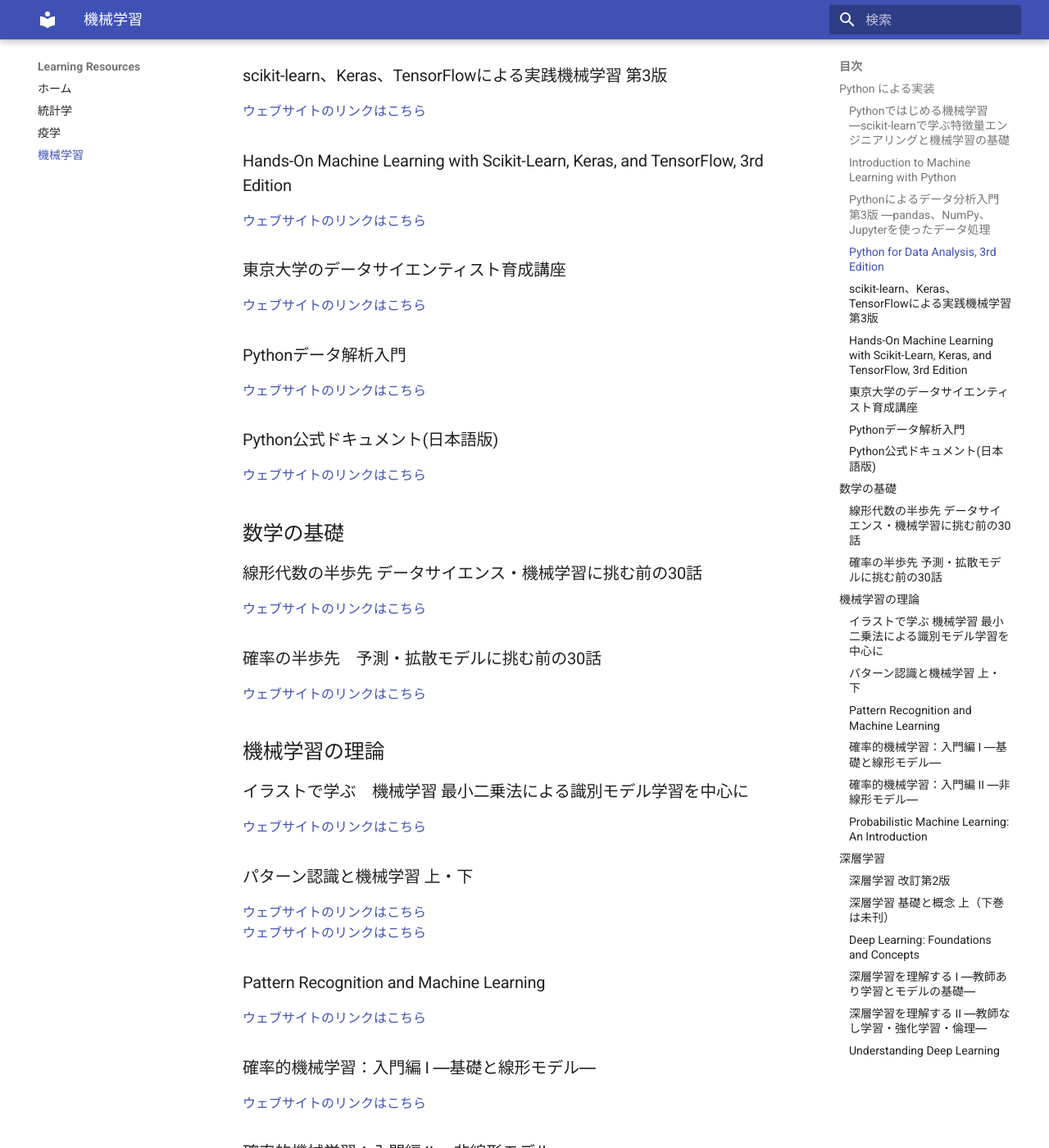
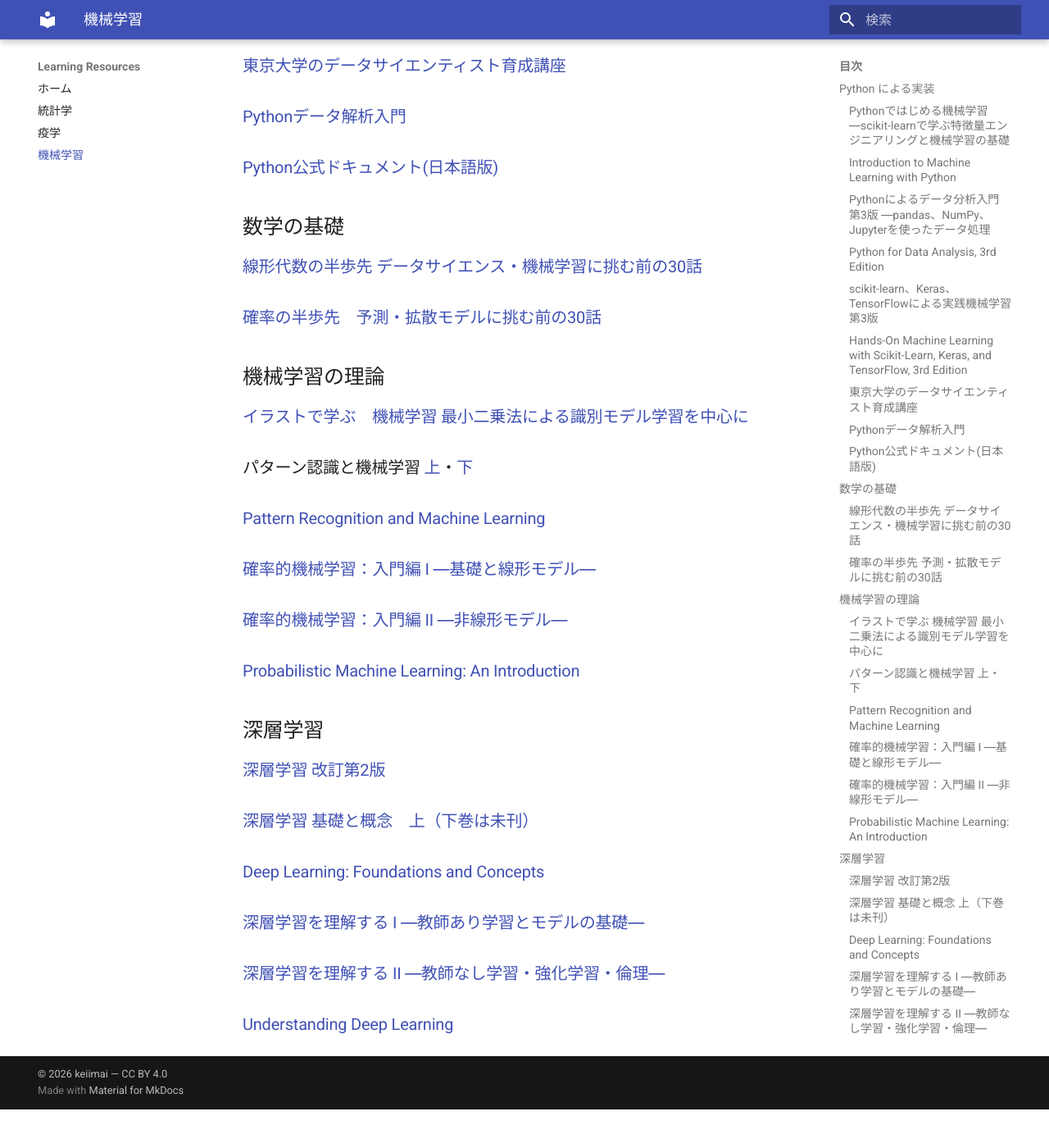
Before and after one commit to keiimai/learning_resources, an MkDocs documentation site: the page built from docs/machine_learning_books.md, in a window 1280 px wide and 1400 px high, scrolled down 628 px. Shown: the whole window at 82% size. Built offline with MkDocs 1.6.1 and Material for MkDocs 9.7.7, drawn with Linux system fonts in a browser that asks for light colours; after the commit the page ends 1981 px from its top, so only the background shows below that; some of the changed text lies outside the part shown.

Commit message:
書名そのものをリンクにする
- 「ウェブサイトのリンクはこちら」の行をなくし、書名から書籍ページを開く形に変更
- 『Epidemiology: An Introduction』の注記のURLを「問題集の回答」のリンクに変更
- トップページと README の説明を新しい書き方に合わせる

Co-Authored-By: Claude Opus 5.5 <noreply@anthropic.com>

```diff
--- a/docs/machine_learning_books.md
+++ b/docs/machine_learning_books.md
@@ -1,80 +1,56 @@
 # 機械学習　書籍一覧
 
 ## Python による実装
-### Pythonではじめる機械学習 ―scikit-learnで学ぶ特徴量エンジニアリングと機械学習の基礎
-[ウェブサイトのリンクはこちら](https://www.oreilly.co.jp/books/9784873117980/)<br>
+### [Pythonではじめる機械学習 ―scikit-learnで学ぶ特徴量エンジニアリングと機械学習の基礎](https://www.oreilly.co.jp/books/9784873117980/)
 
-### Introduction to Machine Learning with Python
-[ウェブサイトのリンクはこちら](https://www.oreilly.com/library/view/introduction-to-machine/9781449369880/)<br>
+### [Introduction to Machine Learning with Python](https://www.oreilly.com/library/view/introduction-to-machine/9781449369880/)
 
 
-### Pythonによるデータ分析入門 第3版 ―pandas、NumPy、Jupyterを使ったデータ処理
-[ウェブサイトのリンクはこちら](https://www.oreilly.co.jp/books/9784814400195/)<br>
+### [Pythonによるデータ分析入門 第3版 ―pandas、NumPy、Jupyterを使ったデータ処理](https://www.oreilly.co.jp/books/9784814400195/)
 
-### Python for Data Analysis, 3rd Edition
-[ウェブサイトのリンクはこちら](https://www.oreilly.com/library/view/python-for-data/9781098104023/)<br>
+### [Python for Data Analysis, 3rd Edition](https://www.oreilly.com/library/view/python-for-data/9781098104023/)
 
 
-### scikit-learn、Keras、TensorFlowによる実践機械学習 第3版
-[ウェブサイトのリンクはこちら](https://www.oreilly.co.jp/books/9784814400935/)<br>
+### [scikit-learn、Keras、TensorFlowによる実践機械学習 第3版](https://www.oreilly.co.jp/books/9784814400935/)
 
-### Hands-On Machine Learning with Scikit-Learn, Keras, and TensorFlow, 3rd Edition
-[ウェブサイトのリンクはこちら](https://www.oreilly.com/library/view/hands-on-machine-learning/9781098125967/)<br>
+### [Hands-On Machine Learning with Scikit-Learn, Keras, and TensorFlow, 3rd Edition](https://www.oreilly.com/library/view/hands-on-machine-learning/9781098125967/)
 
-### 東京大学のデータサイエンティスト育成講座
-[ウェブサイトのリンクはこちら](https://book.mynavi.jp/ec/products/detail/id=102631)<br>
+### [東京大学のデータサイエンティスト育成講座](https://book.mynavi.jp/ec/products/detail/id=102631)
 
-### Pythonデータ解析入門
-[ウェブサイトのリンクはこちら](https://www.utp.or.jp/book/b10049697.html)<br>
+### [Pythonデータ解析入門](https://www.utp.or.jp/book/b10049697.html)
 
-### Python公式ドキュメント(日本語版)
-[ウェブサイトのリンクはこちら](https://docs.python.org/ja/3.10/index.html)<br>
+### [Python公式ドキュメント(日本語版)](https://docs.python.org/ja/3.10/index.html)
 
 
 ## 数学の基礎
-### 線形代数の半歩先 データサイエンス・機械学習に挑む前の30話
-[ウェブサイトのリンクはこちら](https://www.kspub.co.jp/book/detail/5386477.html)<br>
+### [線形代数の半歩先 データサイエンス・機械学習に挑む前の30話](https://www.kspub.co.jp/book/detail/5386477.html)
 
-### 確率の半歩先　予測・拡散モデルに挑む前の30話
-[ウェブサイトのリンクはこちら](https://www.kodansha.co.jp/book/products/0000427880)<br>
+### [確率の半歩先　予測・拡散モデルに挑む前の30話](https://www.kodansha.co.jp/book/products/0000427880)
 
 
 ## 機械学習の理論
-### イラストで学ぶ　機械学習 最小二乗法による識別モデル学習を中心に
-[ウェブサイトのリンクはこちら](https://www.kspub.co.jp/book/detail/1538214.html)<br>
+### [イラストで学ぶ　機械学習 最小二乗法による識別モデル学習を中心に](https://www.kspub.co.jp/book/detail/1538214.html)
 
-### パターン認識と機械学習 上・下
-[ウェブサイトのリンクはこちら](https://www.maruzen-publishing.co.jp/book/b10111651.html)<br>
-[ウェブサイトのリンクはこちら](https://www.maruzen-publishing.co.jp/book/b10111678.html)<br>
+### パターン認識と機械学習 [上](https://www.maruzen-publishing.co.jp/book/b10111651.html)・[下](https://www.maruzen-publishing.co.jp/book/b10111678.html)
 
-### Pattern Recognition and Machine Learning
-[ウェブサイトのリンクはこちら](https://www.microsoft.com/en-us/research/publication/pattern-recognition-machine-learning/)<br>
+### [Pattern Recognition and Machine Learning](https://www.microsoft.com/en-us/research/publication/pattern-recognition-machine-learning/)
 
-### 確率的機械学習：入門編 I ―基礎と線形モデル―
-[ウェブサイトのリンクはこちら](https://www.asakura.co.jp/detail.php?book_code=12303)<br>
+### [確率的機械学習：入門編 I ―基礎と線形モデル―](https://www.asakura.co.jp/detail.php?book_code=12303)
 
-### 確率的機械学習：入門編 II ―非線形モデル―
-[ウェブサイトのリンクはこちら](https://www.asakura.co.jp/detail.php?book_code=12304)<br>
+### [確率的機械学習：入門編 II ―非線形モデル―](https://www.asakura.co.jp/detail.php?book_code=12304)
 
-### Probabilistic Machine Learning: An Introduction
-[ウェブサイトのリンクはこちら](https://probml.github.io/pml-book/book1.html)<br>
+### [Probabilistic Machine Learning: An Introduction](https://probml.github.io/pml-book/book1.html)
 
 
 ## 深層学習
-### 深層学習 改訂第2版
-[ウェブサイトのリンクはこちら](https://www.kspub.co.jp/book/detail/5133323.html)<br>
+### [深層学習 改訂第2版](https://www.kspub.co.jp/book/detail/5133323.html)
 
-### 深層学習 基礎と概念　上（下巻は未刊）
-[ウェブサイトのリンクはこちら](https://www.maruzen-publishing.co.jp/book/b10153472.html)<br>
+### [深層学習 基礎と概念　上（下巻は未刊）](https://www.maruzen-publishing.co.jp/book/b10153472.html)
 
-### Deep Learning: Foundations and Concepts
-[ウェブサイトのリンクはこちら](https://www.bishopbook.com/)<br>
+### [Deep Learning: Foundations and Concepts](https://www.bishopbook.com/)
 
-### 深層学習を理解する I ―教師あり学習とモデルの基礎―
-[ウェブサイトのリンクはこちら](https://www.asakura.co.jp/detail.php?book_code=12314)<br>
+### [深層学習を理解する I ―教師あり学習とモデルの基礎―](https://www.asakura.co.jp/detail.php?book_code=12314)
 
-### 深層学習を理解する II ―教師なし学習・強化学習・倫理―
-[ウェブサイトのリンクはこちら](https://www.asakura.co.jp/detail.php?book_code=12315)<br>
+### [深層学習を理解する II ―教師なし学習・強化学習・倫理―](https://www.asakura.co.jp/detail.php?book_code=12315)
 
-### Understanding Deep Learning
-[ウェブサイトのリンクはこちら](https://udlbook.github.io/udlbook/)<br>
+### [Understanding Deep Learning](https://udlbook.github.io/udlbook/)
```
Also changed, not shown: README.md (+1 -1 lines), docs/epidemiology_books.md (+16 -31 lines), docs/index.md (+1 -1 lines), docs/statistics_books.md (+19 -38 lines).
